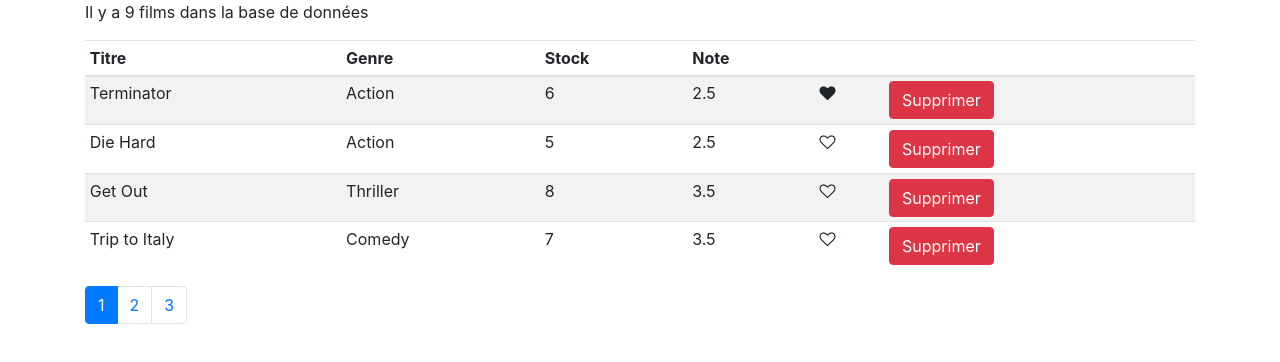
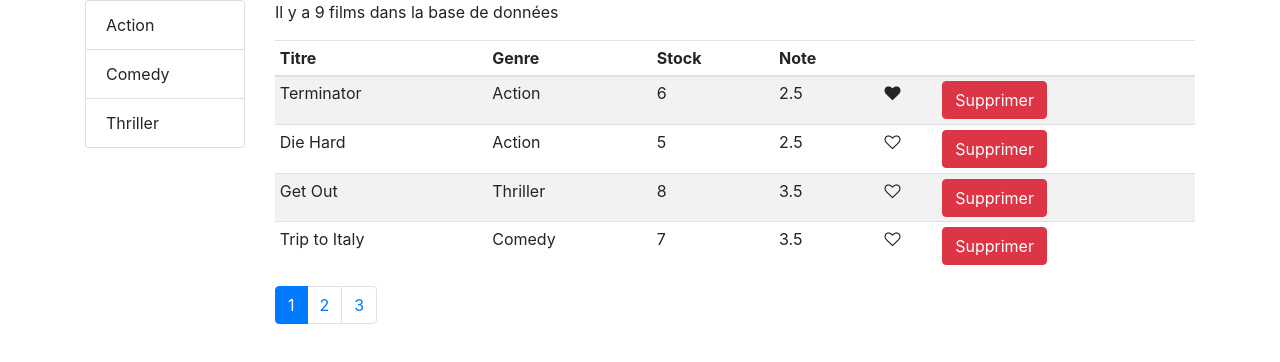
Before and after one commit to petit-lardon/react-movie, a React (Create React App) app: page / in a window 1280 px wide. Shown: the top 362 px of the page. Built offline with nearby package versions, Linux system fonts and the light colour scheme.

Commit message:
add genre list without filtering

```diff
--- /dev/null
+++ b/src/components/ListGroup.js
@@ -0,0 +1,24 @@
+import React from 'react';
+
+const ListGroup = (props) => {
+    const {items, textProperty, valueProperty, selectedItem, onItemSelect} = props;
+
+    return (
+        <ul className="list-group">
+            { items.map(item =>
+                <li
+                    key={item[valueProperty]}
+                    className={item === selectedItem ? "list-group-item active" : "list-group-item"}
+                    onClick={() => onItemSelect(item)}
+                >
+                    {item[textProperty]}</li>) }
+        </ul>
+    );
+};
+
+ListGroup.defaultProps = {
+    textProperty: 'name',
+    valueProperty: '_id'
+};
+
+export default ListGroup;
--- a/src/components/movies.js
+++ b/src/components/movies.js
@@ -1,15 +1,24 @@
 import React, { Component } from "react";
 import { getMovies } from "../services/fakeMovieService";
+import { getGenres } from "../services/fakeGenreService";
 import { paginate } from "../utils/paginate";
 import Like from './Like';
 import Pagination from "./Pagination";
+import ListGroup from "./ListGroup";
 
 class Movies extends Component {
     state = {
-        movies: getMovies(),
+        movies: [],
+        genres: [],
         pageSize: 4,
-        currentPage: 1
+        currentPage: 1,
+        selectedGenre: []
     };
+
+    componentDidMount() {
+        this.setState({movies: getMovies(), genres: getGenres()});
+        console.log('state', this.state);
+    }
 
     handleDelete = (movie) => {
         const movies = [...this.state.movies];
@@ -33,6 +42,11 @@
         this.setState({currentPage: page});
     }
 
+    handleGenreSelect = (genre) => {
+        console.log('genre', genre);
+        this.setState({selectedGenre: genre});
+    }
+
     render() {
         //const movies = this.state.movies.splice(0, this.state.pageSize);
         //console.log('movies', movies);
@@ -42,7 +56,15 @@
         if (this.state.movies.length === 0) return <p>Pas de film dans la base de données</p>;
 
         return (
-            <React.Fragment>
+            <div className="row">
+                <div className="col-2">
+                    <ListGroup
+                        items={this.state.genres}
+                        selectedItem={this.state.selectedGenre}
+                        onItemSelect={this.handleGenreSelect} />
+                </div>
+
+                <div className="col">
                     <p>Il y a {this.state.movies.length} films dans la base de données</p>
                     <div className="table-responsive">
                         <table className="table table-striped table-sm">
@@ -76,7 +98,9 @@
                         currentPage={currentPage}
                         onPageChange={this.handlePageChange}
                     />
-            </React.Fragment>
+
+                </div>
+            </div>
         )
 
     }
```
Lines whose indentation alone changed are shown as unchanged.
